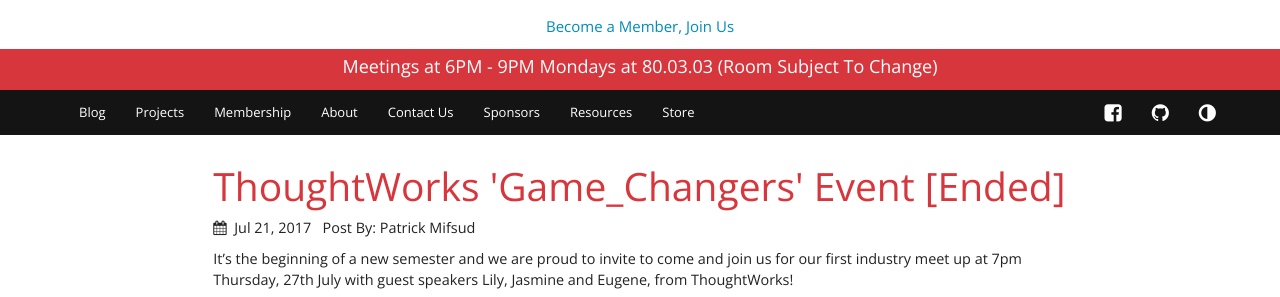
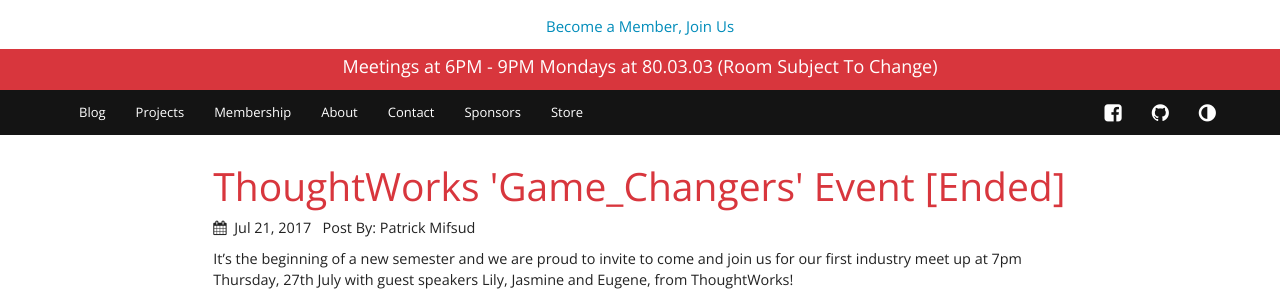
Before and after one commit to rmit-programming-club/rmit-programming-club.github.io, a Jekyll site: the page built from index.html, in a window 1280 px wide. Shown: the part 261-558 px from the top of the page. Built offline with Jekyll 4.4.1, drawn with Linux system fonts in a browser that asks for light colours; nearby versions of some CDN libraries.

Commit message:
Tidy Up Nav
- Changed ‘Contact Us’ to Contact
- Removed Resources from top nav (can now be found in the footer

```diff
--- a/_includes/header.html
+++ b/_includes/header.html
@@ -36,9 +36,8 @@
             <li><a href="/projects">Projects</a>
             <li><a href="https://rusu.rmit.edu.au/Clubs/programming" target="_blank">Membership</a></li>
             <li><a href="/about">About</a>
-            <li><a href="/contact">Contact Us</a>
+            <li><a href="/contact">Contact</a>
             <li><a href="/sponsors">Sponsors</a>
-            <li><a href="/resources">Resources</a>
 			<li><a href="https://www.redbubble.com/people/rmitprogramming/shop" target="_blank">Store</a>
 		</ul>
 		<!-- Social and Dark Mode Buttons-->
```
